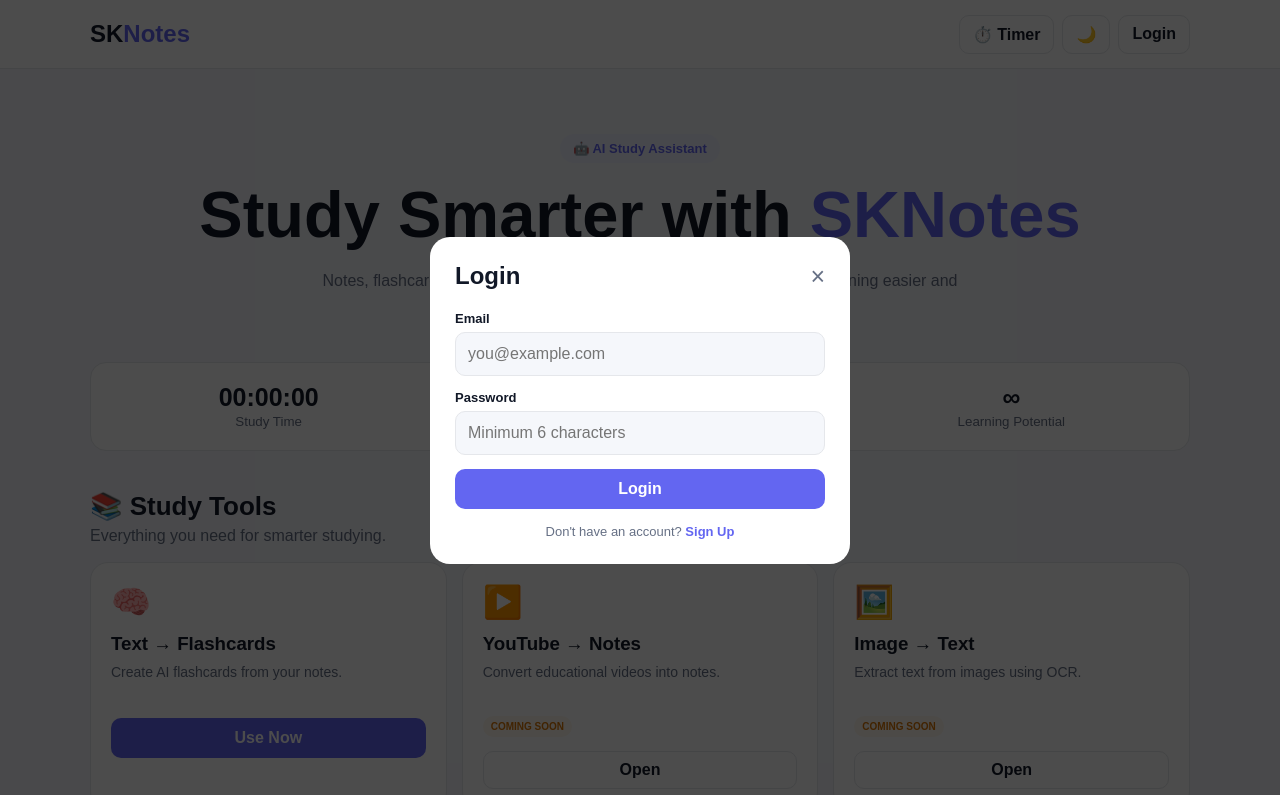
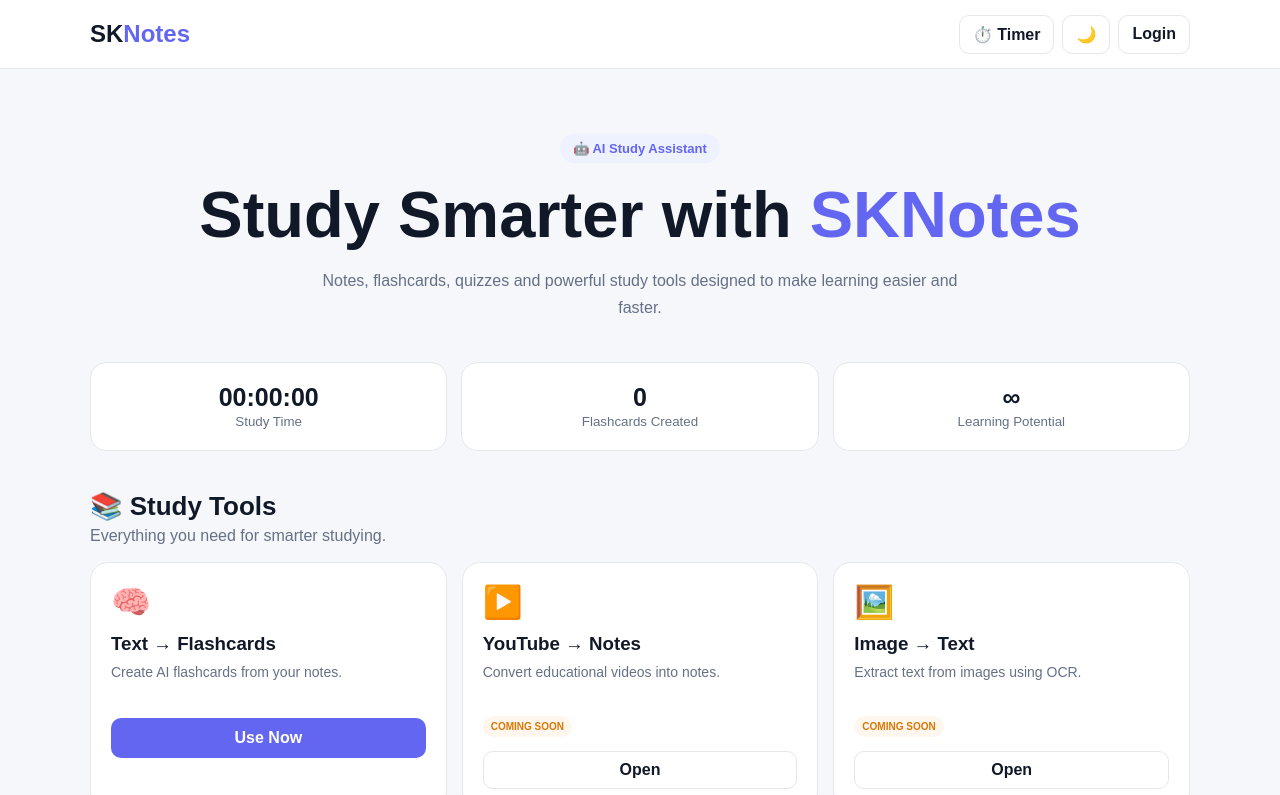
Before and after one commit to sailendrakumar9956sk-bit/SKNotes, a website: page public/index.html in a window 1280 px wide. Shown: the top 795 px of the page. Drawn offline with nearby package versions, Linux system fonts and the light colour scheme.

Commit message:
Update index.html

```diff
--- a/public/index.html
+++ b/public/index.html
@@ -1528,13 +1528,7 @@ loadDark();
 updateTimer();
 
 updateAccount();
-  setTimeout(async function(){
-  const result = await supabaseClient.auth.getSession();
-
-  if (!result.data.session) {
-    openAuth();
-  }
-}, 500);
+
 
 </script>
 
```
